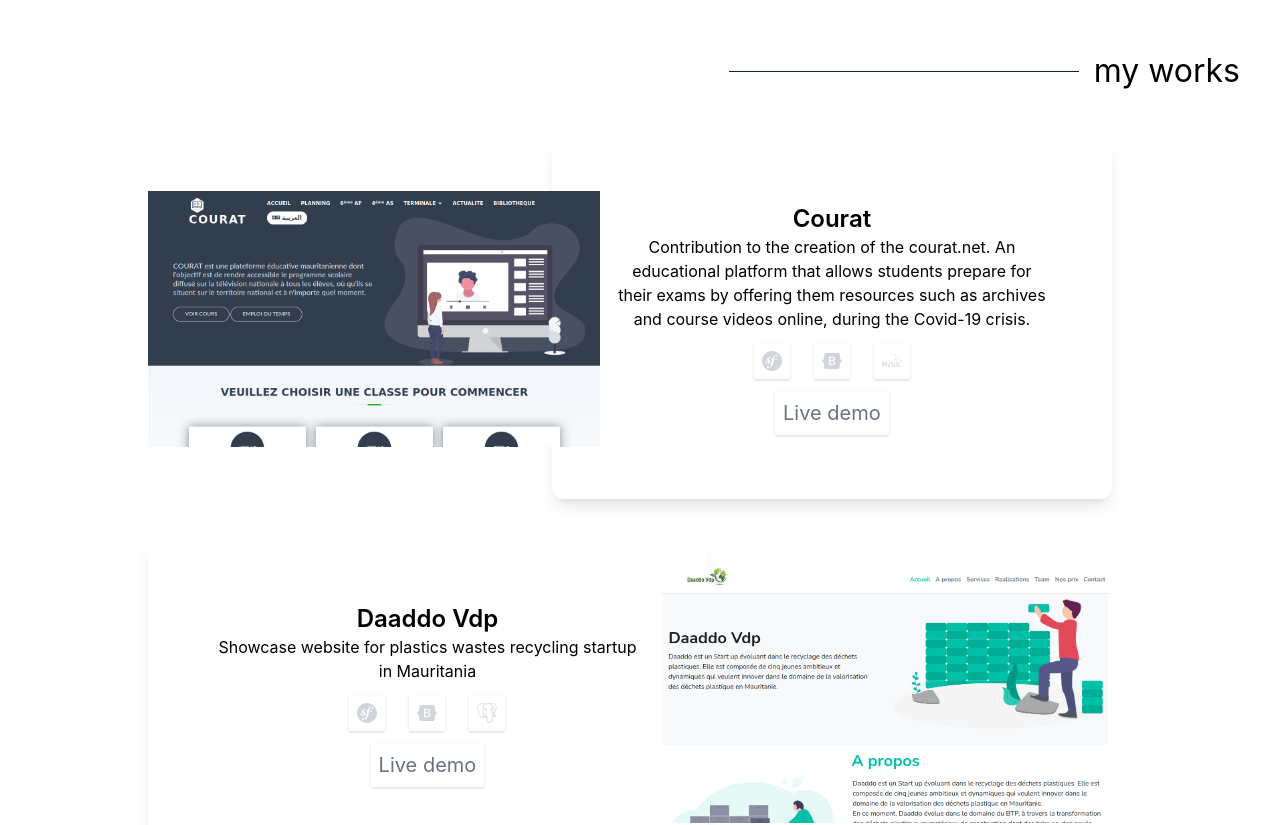
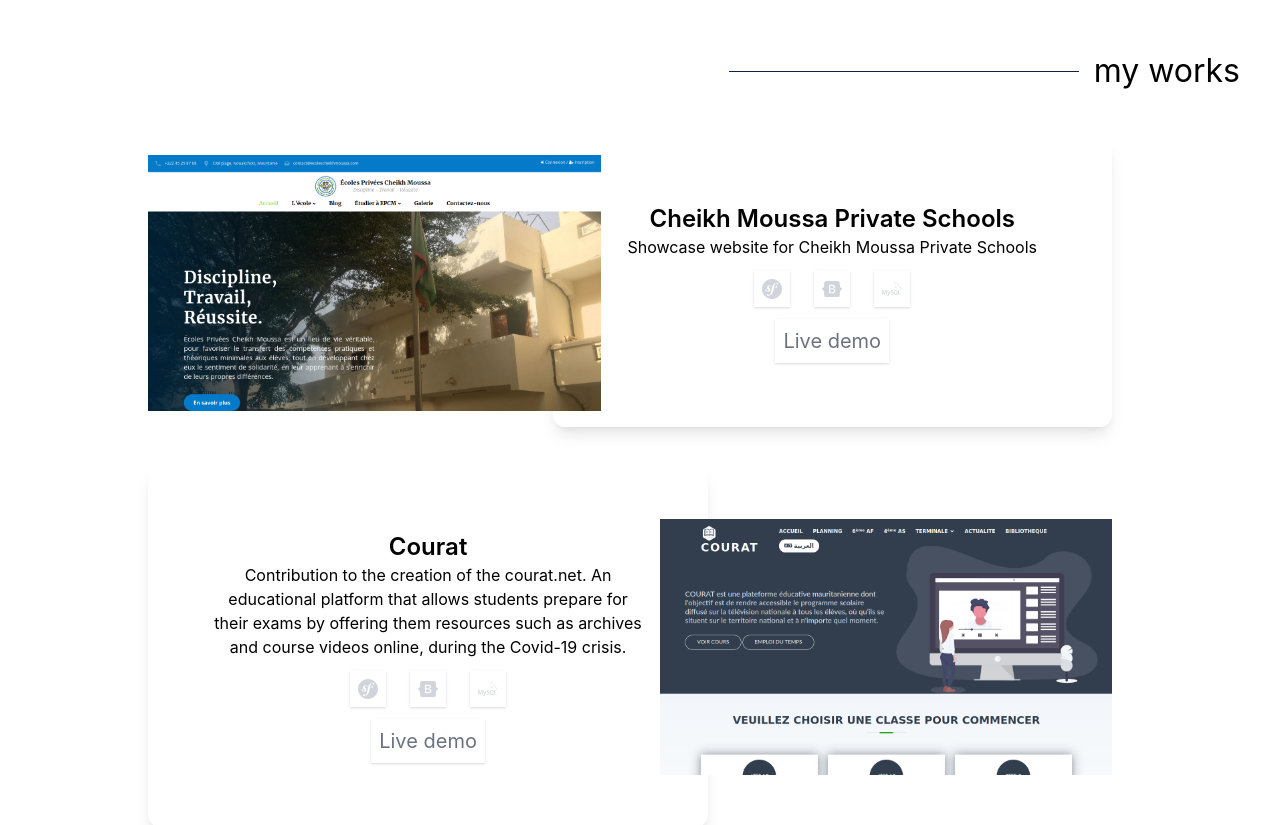
Before and after one commit to thediaf/portfolio, a React (Create React App) app: page / in a window 1280 px wide. Shown: the part 2300-3125 px from the top of the page. Built offline with nearby package versions, Linux system fonts and the light colour scheme.

Commit message:
feat: new project added

```diff
--- a/src/component/Work/Works.js
+++ b/src/component/Work/Works.js
@@ -2,10 +2,13 @@ import React from "react";
 import { Element } from "react-scroll";
 import { Slide } from "react-awesome-reveal"
 
+
+import epcm from "../../images/epcm.png"
 import daaddo from "../../images/daaddo.png"
 import courat from "../../images/courat.png"
 import po from "../../images/PO-UGB.png"
 import cridem from "../../images/cridem.png"
+
 import Project from "./Project";
 
 const Works = () => {
@@ -17,6 +20,13 @@ const Works = () => {
             <div className="mb-3 pb-5 px-7  gap-4">
                 <Slide className="flex justify-center items-center flex-wrap md:mr-5" delay={200} duration={700} direction={"up"} triggerOnce>
                     <Project
+                        img={epcm}
+                        title='Cheikh Moussa Private Schools'
+                        technos={['symfony', 'bootstrap', 'mysql']}
+                        description="Showcase website for Cheikh Moussa Private Schools"
+                        link="https://ecolescheikhmoussa.com/"
+                    />
+                    <Project
                         img={courat}
                         title='Courat'
                         technos={['symfony', 'bootstrap', 'mysql']}
@@ -24,13 +34,6 @@ const Works = () => {
                             allows students prepare for their exams by offering them resources such as archives and course videos online,
                             during the Covid-19 crisis."
                         link="https://courat.net"
-                    />
-                    <Project
-                        img={daaddo}
-                        title='Daaddo Vdp'
-                        technos={['symfony', 'bootstrap', 'postgresql']}
-                        description="Showcase website for plastics wastes recycling startup in Mauritania"
-                        link="https://daaddo.heroku.com"
                         reverse={true}
                     />
                     <Project
@@ -50,6 +53,13 @@ const Works = () => {
                         link="https://cridem.heroku.com"
                         reverse={true}
                     />
+                    <Project
+                        img={daaddo}
+                        title='Daaddo Vdp'
+                        technos={['symfony', 'bootstrap', 'postgresql']}
+                        description="Showcase website for plastics wastes recycling startup in Mauritania"
+                        link="https://daaddo.heroku.com"
+                    />
                 </Slide>
             </div>
         </Element>
```
Also changed, not shown: src/images/epcm.png (added).
